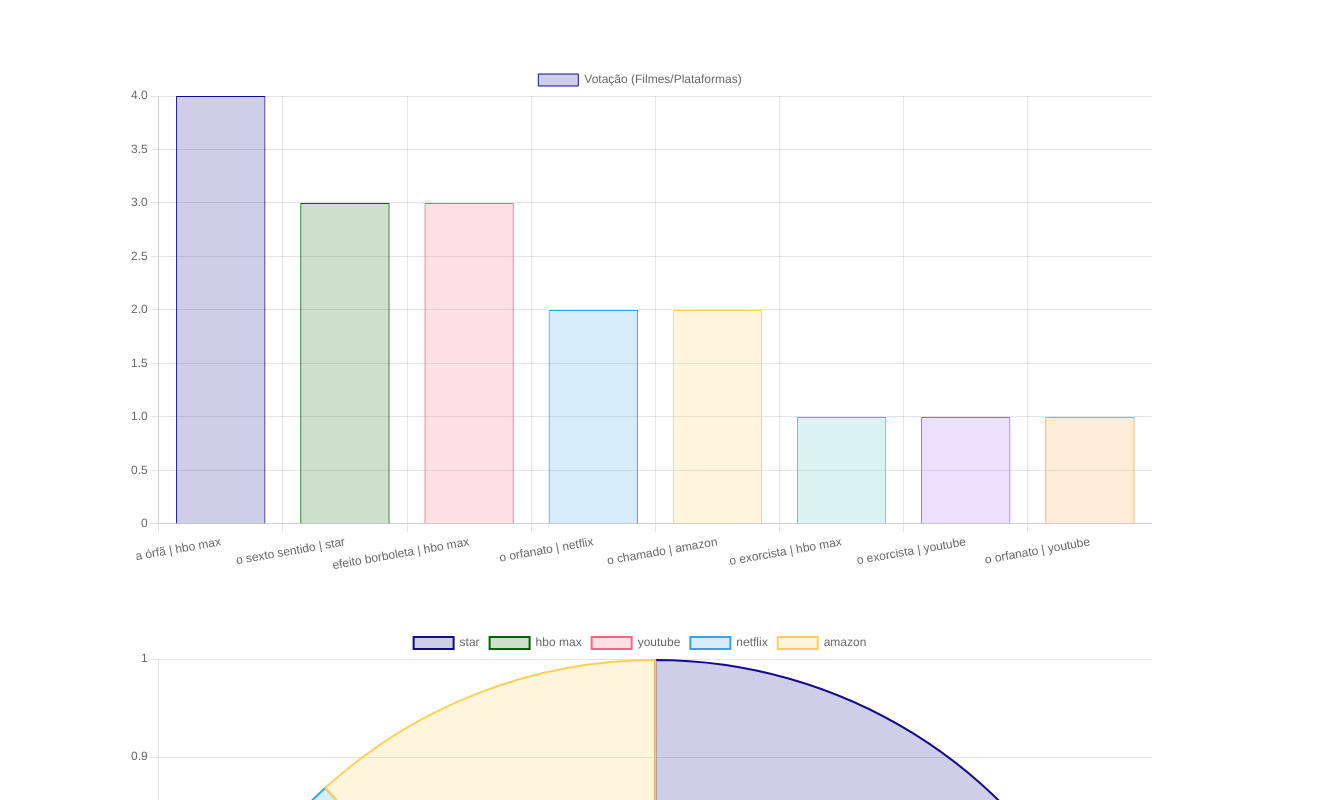
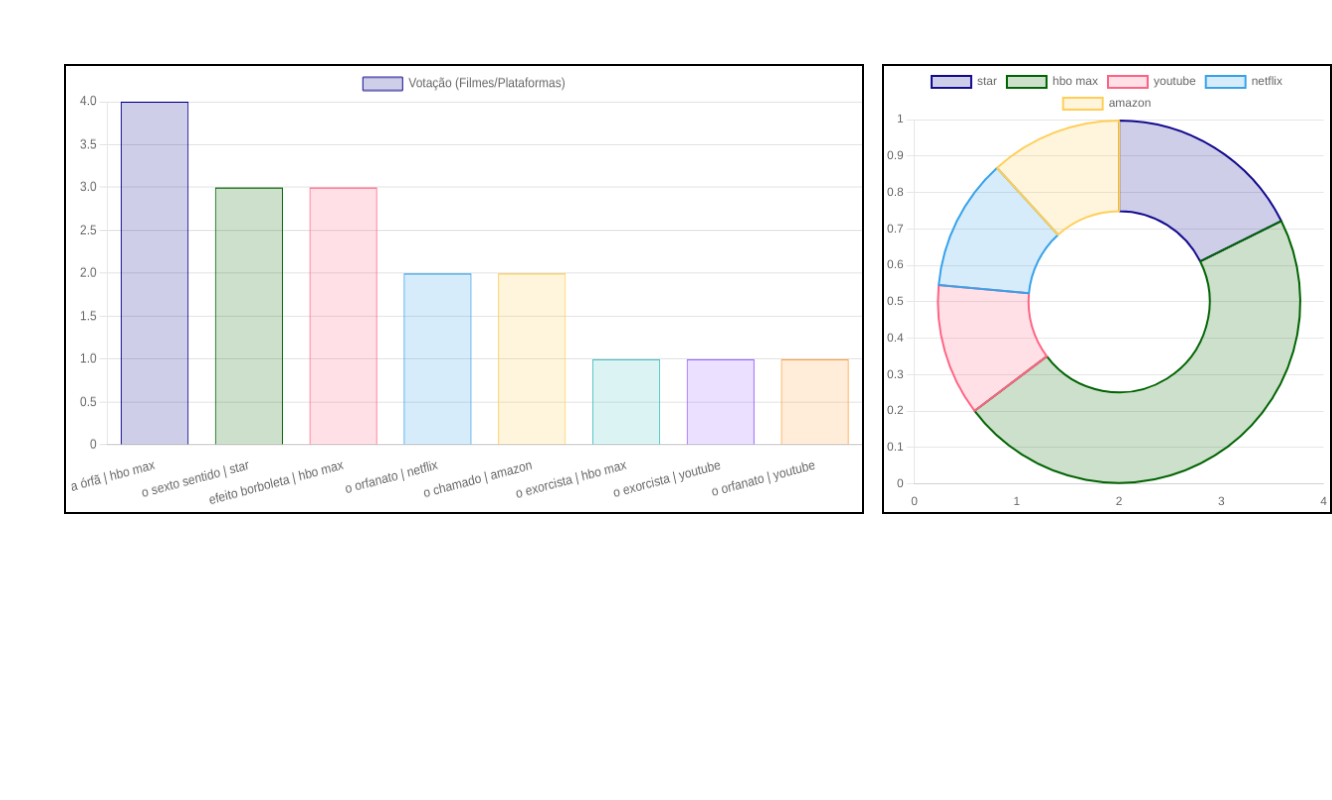
Before and after one commit to OliveiraJess/manipulando-arrays, a website: page index.html in a window 1280 px wide. Shown: the top 800 px of the page, 1332 px wide, since content can reach past the window. Drawn offline with nearby package versions, Linux system fonts and the light colour scheme.

Commit message:
css chart js

```diff
--- a/index.html
+++ b/index.html
@@ -10,16 +10,17 @@
 </head>
 
 <body>
-  <div class="style">
 
-    <div class="child">
-      <canvas id="chart" aria-label="resultado votação filmes/plataformas" role="img" ></canvas>
+  <div class="chart">
+
+    <div class="chart__films">
+
+      <canvas class="bar" id="chartFilms" aria-label="resultado votação filmes/plataformas" role="img"></canvas>
     </div>
 
-    <div class="child">
-      <canvas id="myChart" aria-label="resultado votação plataformas" role="img"></canvas>
+    <div class="chart__streaming">
+      <canvas class="doughnut" id="chartStreaming" aria-label="resultado votação plataformas" role="img"></canvas>
     </div>
-
 
   </div>
   <script src="https://cdn.jsdelivr.net/npm/chart.js"></script>
--- a/main.js
+++ b/main.js
@@ -229,10 +229,9 @@ const votesFilterVotingMovies = votingMovies(filmsList, votesList).map((item) =>
 // console.log(getStreamingData(votesList));
 
 
-
 //chart bar - votação filmes
-const context = document.getElementById('chart');
-const chart = new Chart(context, {
+const context = document.getElementById('chartFilms');
+const chartFilms = new Chart(context, {
   type: 'bar',
   data: {
     labels: titlesFilterVotingMovies,
@@ -261,20 +260,32 @@ const chart = new Chart(context, {
 
       ],
       borderWidth: 1,
+      // hoverBackgroundColor: "rgba(255,99,132,0.4)",
+      // hoverBorderColor: "rgba(255,99,132,1)",
     }]
   },
   options: {
     scales: {
       y: {
-        beginAtZero: true
+        beginAtZero: true,
+      },
+      x: {
+        grid: {
+          display: false,
+        }
       }
-    }
+    },
+    // plugins: {
+    //   legend: {
+    //     display: true,
+    //   }
+    // }
   }
 });
 
 //chart doughnut - votação plataformas
-const ctx = document.getElementById('myChart');
-const myChart = new Chart(ctx, {
+const ctx = document.getElementById('chartStreaming');
+const chartStreaming = new Chart(ctx, {
   type: 'doughnut',
   data: {
     labels: streamings,
@@ -308,8 +319,18 @@ const myChart = new Chart(ctx, {
   options: {
     scales: {
       y: {
-        beginAtZero: true
+        beginAtZero: true,
+      },
+      x: {
+        grid: {
+          display: false,
+        }
       }
-    }
+    },
+    // plugins: {
+    //   legend: {
+    //     display: true,
+    //   }
+    // }
   }
 });
--- a/style.css
+++ b/style.css
@@ -1,15 +1,32 @@
-body {
+* {
   margin: 0;
+  padding: 0;
 }
 
-.style {
-  margin: 5% 10% 5% 10%;
+.chart {
+  margin: 5%;
+  display: flex;
+  /* flex-direction: column; */
+  max-width: 600px;
 }
 
-.child {
-margin-bottom: 5%;
+.chart__films {
+  margin-right: 3%;
+
 }
 
-.rosca {
-  width: 50%;
+/* .chart__streaming {} */
+
+.bar {
+  width: 800px !important;
+  height: 450px !important;
 }
+
+.doughnut {
+  width: 450px !important;
+    height: 450px !important;
+}
+
+canvas {
+  border: 2px solid black;
+}
```
